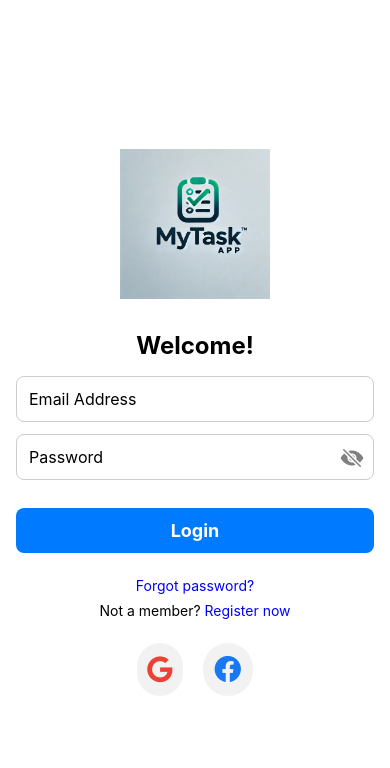
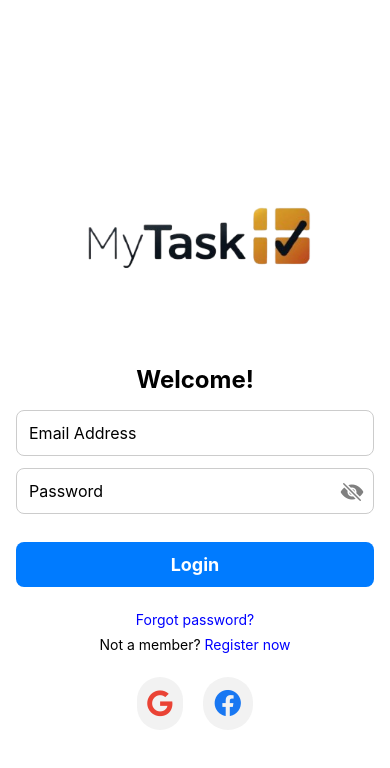
Before and after one commit to liljoker06/myTask, a React Native app in the folder myTaskApp/: screen /Login in a window 390 px wide. Shown: the top 768 px of the page. Built offline with nearby package versions, Linux system fonts and the light colour scheme.

Commit message:
Mise à jour du logo et ajustement de la taille dans le composant Logo

```diff
--- a/myTaskApp/components/Logo.tsx
+++ b/myTaskApp/components/Logo.tsx
@@ -1,13 +1,12 @@
-// components/Logo.tsx
 import React from 'react';
 import { View, Image } from 'react-native';
 
 export default function Logo() {
   return (
-    <View style={{ marginBottom: 32, alignItems: 'center' }}>
+    <View style={{ marginBottom: 0, alignItems: 'center' }}>
       <Image
         source={require('../assets/logo.png')}
-        style={{ width: 150, height: 150, resizeMode: 'contain' }}
+        style={{ width: 250, height: 250, resizeMode: 'contain' }}
       />
     </View>
   );
```
Also changed, not shown: myTaskApp/assets/logo.png.
